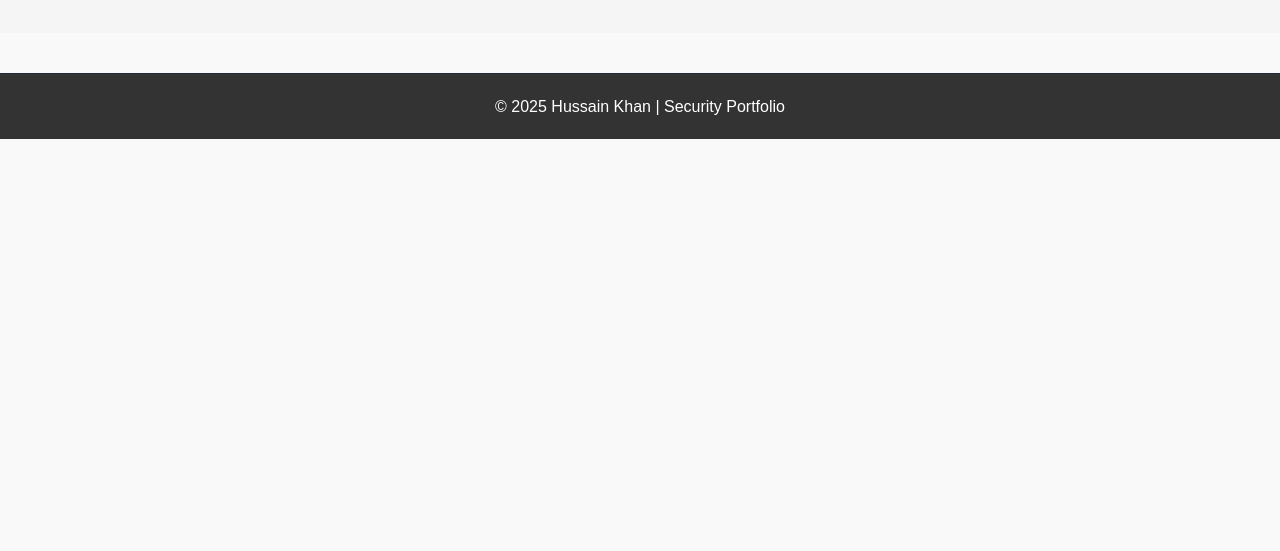
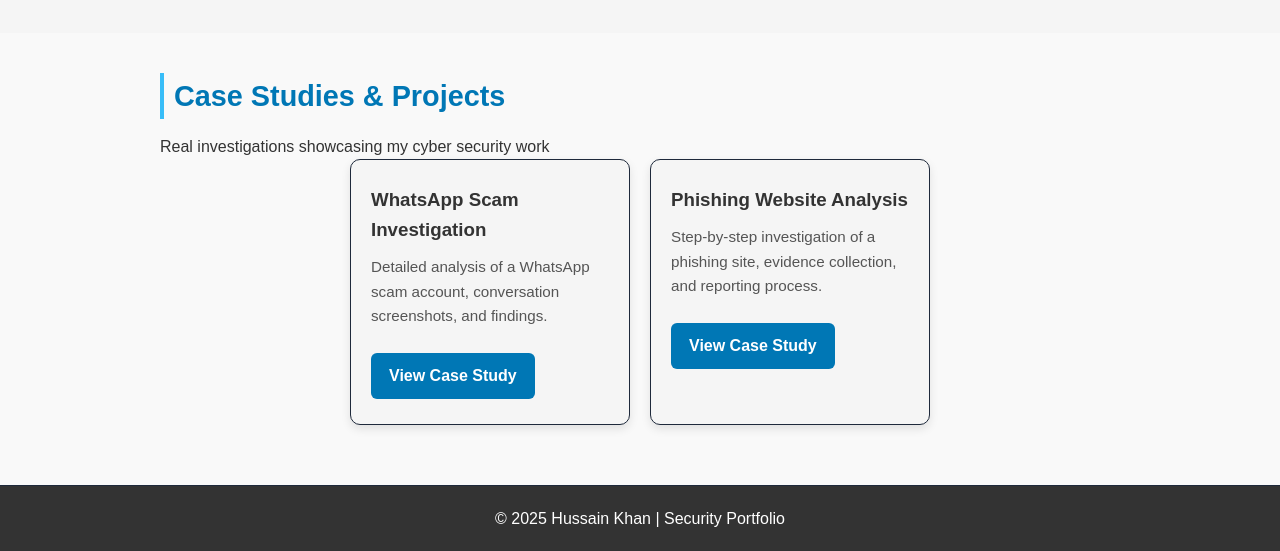
Before and after one commit to hrk0245-ui/hrk0245-ui.github.io, a plain HTML site: page index.html in a window 1280 px wide. Shown: the part 2675-3226 px from the top of the page. Before the commit the page ends 2814 px from the top, so only its background shows below. Drawn offline with Linux system fonts and the light colour scheme.

Commit message:
Add case studies and projects section to index.html
Added a new section for case studies and projects, including two project cards for WhatsApp Scam Investigation and Phishing Website Analysis.

```diff
--- a/index.html
+++ b/index.html
@@ -126,9 +126,30 @@
             <img src="https://cdn-icons-png.flaticon.com/512/337/337946.png" alt="Resume"> Resume
         </a>
     </div>
-</section>
+</section><div id="projects" class="container">
+  <h2>Case Studies & Projects</h2>
+  <p>Real investigations showcasing my cyber security work</p>
+
+  <div class="projects-container">
+    <!-- Each project card -->
+    <div class="project-card">
+      <h3>WhatsApp Scam Investigation</h3>
+      <p>Detailed analysis of a WhatsApp scam account, conversation screenshots, and findings.</p>
+      <a href="Hussain_Khan_WhatsApp_Case_Study.pdf" target="_blank" class="project-btn">View Case Study</a>
+    </div>
+
+    <div class="project-card">
+      <h3>Phishing Website Analysis</h3>
+      <p>Step-by-step investigation of a phishing site, evidence collection, and reporting process.</p>
+      <a href="Hussain_Khan_Phishing_Case_Study.pdf" target="_blank" class="project-btn">View Case Study</a>
+    </div>
+
+    <!-- Add other project cards similarly -->
+  </div>
+</div>
 
 <!-- ===== Footer ===== -->
+
 <footer>
     <p>© 2025 Hussain Khan | Security Portfolio</p>
 </footer>
```
